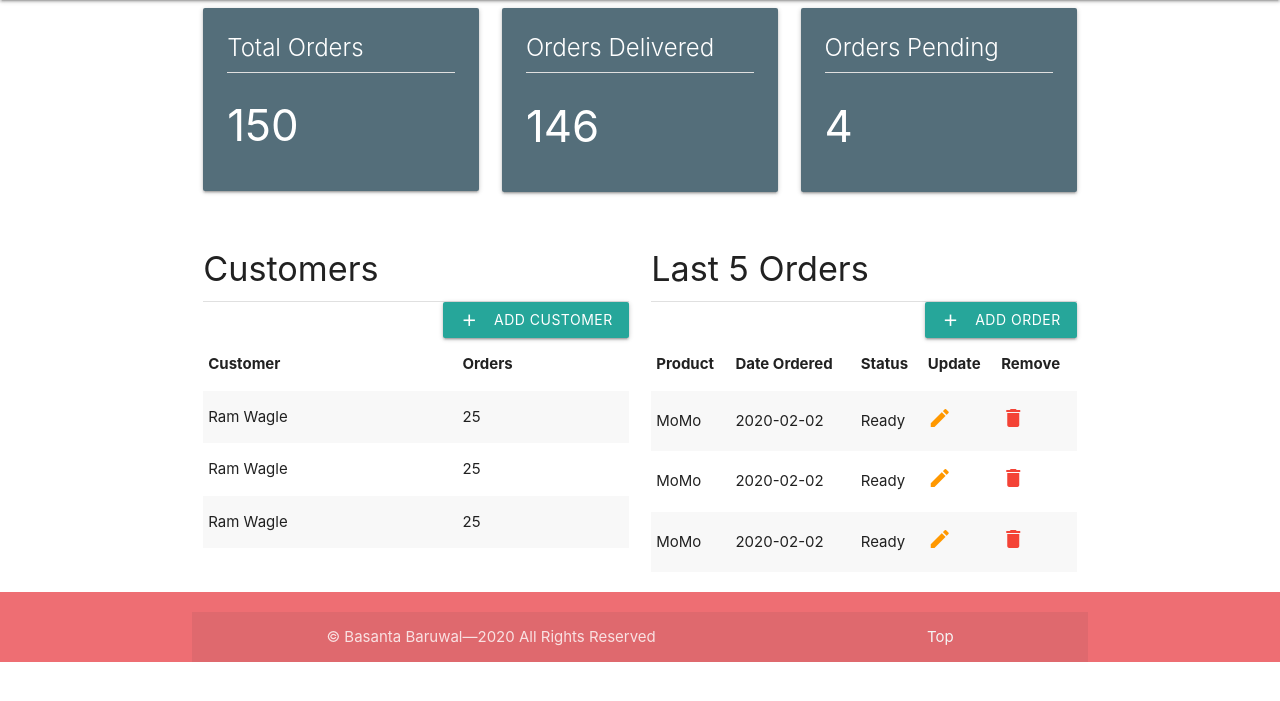
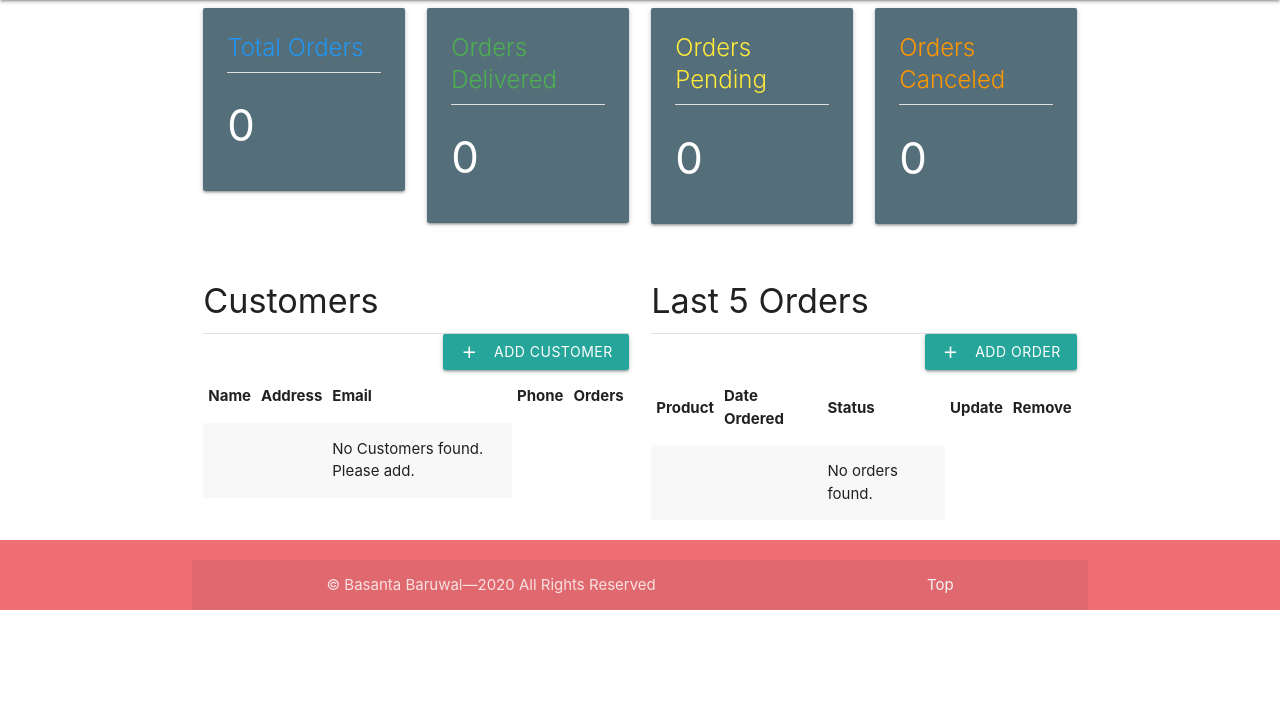
Before and after one commit to basantabaruwal/django_crm, a Django app: page / in a window 1280 px wide. Shown: the part 64-765 px from the top of the page. Run offline with Django 3.2, Linux system fonts and the light colour scheme; some libraries are stand-ins or nearby versions.

Commit message:
OrderForm Using ModelForm

```diff
--- a/accounts/admin.py
+++ b/accounts/admin.py
@@ -1,5 +1,5 @@
 from django.contrib import admin
-from .models import Customer, Product, Order
+from .models import Customer, Product, Order, Tag
 
 # Register your models here.
 
@@ -20,8 +20,10 @@
 
 
 class OrderAdmin(admin.ModelAdmin):
-    list_display = ('status', 'date_created')
+    list_display = ('id', 'status', 'date_created')
+    list_filter = ('status',)
 
 admin.site.register(Customer, CustomerAdmin)
 admin.site.register(Product, ProductAdmin)
 admin.site.register(Order, OrderAdmin)
+admin.site.register(Tag)
--- a/accounts/templates/accounts/dashboard.html
+++ b/accounts/templates/accounts/dashboard.html
@@ -9,30 +9,39 @@
 
     <!--Stats-->
     <div class="row">
-        <div class="col s6 m4">
+        <div class="col s6 m3">
             <div class="card blue-grey darken-1">
                 <div class="card-content white-text">
-                    <span class="card-title">Total Orders</span>
+                    <span class="card-title blue-text lighten-2">Total Orders</span>
                     <div class="divider"></div>
-                    <h3>150</h3>
+                    <h3>{{total_orders}}</h3>
                 </div>
             </div>
         </div>
-        <div class="col s6 m4">
+        <div class="col s6 m3">
             <div class="card blue-grey darken-1">
                 <div class="card-content white-text">
-                    <span class="card-title">Orders Delivered</span>
+                    <span class="card-title green-text darken-2">Orders Delivered</span>
                     <div class="divider"></div>
-                    <h3>146</h3>
+                    <h3>{{orders_delivered}}</h3>
                 </div>
             </div>
         </div>
-        <div class="col s12 m4">
+        <div class="col s6 m3">
             <div class="card blue-grey darken-1">
                 <div class="card-content white-text">
-                    <span class="card-title">Orders Pending</span>
+                    <span class="card-title yellow-text darken-1">Orders Pending</span>
                     <div class="divider"></div>
-                    <h3>4</h3>
+                    <h3>{{orders_pending}}</h3>
+                </div>
+            </div>
+        </div>
+        <div class="col s6 m3">
+            <div class="card blue-grey darken-1">
+                <div class="card-content white-text">
+                    <span class="card-title orange-text">Orders Canceled</span>
+                    <div class="divider"></div>
+                    <h3>{{orders_cancelled}}</h3>
                 </div>
             </div>
         </div>
@@ -51,33 +60,41 @@
             <table class="striped">
                 <thead>
                     <tr>
-                        <th>Customer</th>
+                        <th>Name</th>
+                        <th>Address</th>
+                        <th>Email</th>
+                        <th>Phone</th>
                         <th>Orders</th>
                     </tr>
                 </thead>
                 <tbody>
                     <!--table data-->
+                    {% for customer in customers %}
                     <tr>
-                        <td>Ram Wagle</td>
-                        <td>25</td>
+                        <td>
+                            <a href="{% url 'customer' customer.id%}">
+                                {{customer.name}}
+                            </a>
+                        </td>
+                        <td>{{customer.address}}</td>
+                        <td>{{customer.email}}</td>
+                        <td>{{customer.phone}}</td>
+                        <td>{{customer.number_of_orders}}</td>
                     </tr>
-                    <!--table data-->
+                    {% empty %}
                     <tr>
-                        <td>Ram Wagle</td>
-                        <td>25</td>
+                        <td></td>
+                        <td></td>
+                        <td>No Customers found. Please add.</td>
                     </tr>
-                    <!--table data-->
-                    <tr>
-                        <td>Ram Wagle</td>
-                        <td>25</td>
-                    </tr>
+                    {% endfor %}
                 </tbody>
             </table>
         </div>
         <div class="col s12 m6">
             <h4>Last 5 Orders</h4>
             <div class="divider"></div>
-            <a href="#!" class="btn right block">
+            <a href="{% url 'add_order' %}" class="btn right block">
                 <i class="material-icons left">add</i>
                 Add Order
             </a>
@@ -93,10 +110,11 @@
                 </thead>
                 <tbody>
                     <!--table data-->
+                    {% for order in orders %}
                     <tr>
-                        <td>MoMo</td>
-                        <td>2020-02-02</td>
-                        <td>Ready</td>
+                        <td>{{ order.product.name}}</td>
+                        <td>{{ order.date_created}}</td>
+                        <td>{{ order.status}}</td>
                         <td>
                             <i class="material-icons orange-text">edit</i>
                         </td>
@@ -104,30 +122,15 @@
                             <i class="material-icons red-text">delete</i>
                         </td>
                     </tr>
-                    <!--table data-->
+                    {% empty %}
                     <tr>
-                        <td>MoMo</td>
-                        <td>2020-02-02</td>
-                        <td>Ready</td>
+                        <td></td>
+                        <td></td>
                         <td>
-                            <i class="material-icons orange-text">edit</i>
-                        </td>
-                        <td>
-                            <i class="material-icons red-text">delete</i>
+                            No orders found.
                         </td>
                     </tr>
-                    <!--table data-->
-                    <tr>
-                        <td>MoMo</td>
-                        <td>2020-02-02</td>
-                        <td>Ready</td>
-                        <td>
-                            <i class="material-icons orange-text">edit</i>
-                        </td>
-                        <td>
-                            <i class="material-icons red-text">delete</i>
-                        </td>
-                    </tr>
+                    {% endfor %}
                 </tbody>
             </table>
         </div>
--- a/accounts/urls.py
+++ b/accounts/urls.py
@@ -2,10 +2,12 @@
 from . import views
 
 urlpatterns = [
+    path('register', views.register, name="register"),
+    path('login', views.login, name="login"),
     path('', views.home, name="home"),
     path('dashboard', views.home, name="dashboard"),
     path('products', views.products, name="products"),
-    path('customer', views.customer, name='customer'),
-    path('register', views.register, name="register"),
-    path('login', views.login, name="login"),
+    path('customers', views.customers, name="customers"),
+    path('customers/<int:customer_id>', views.customer, name='customer'),
+    path('orders/add', views.OrderCreateView, name='add_order'),
 ]
--- a/accounts/views.py
+++ b/accounts/views.py
@@ -1,17 +1,57 @@
-from django.shortcuts import render
-# from django.http import HttpResponse
+from django.shortcuts import render, get_object_or_404, redirect
+from django.http import HttpResponse
+
+from .models import Customer, Order, Tag, Product
+
+from django.views.generic import CreateView
+
+from .forms import OrderForm
 
 
 def home(request):
-    return render(request, 'accounts/dashboard.html')
+    orders = Order.objects.all()
+    customers = Customer.objects.all()
+    orders_recent = Order.objects.order_by('-date_created')[:5]
+    total_orders = orders.count()
+    orders_delivered = orders.filter(status="Delivered").count()
+    orders_pending = orders.filter(status="Pending").count()
+    orders_cancelled = orders.filter(status="Cancelled").count()
+    data = {
+        'customers': customers,
+        'orders': orders_recent,
+        'total_orders': total_orders,
+        'orders_delivered': orders_delivered,
+        'orders_pending': orders_pending,
+        'orders_cancelled': orders_cancelled,
+    }
+    return render(request, 'accounts/dashboard.html', data)
+
+
+def customers(request):
+    customers = Customer.objects.order_by('-date_created')
+    data = {
+        'customers': customers
+    }
+
+    return render(request, 'accounts/customers.html', data)
+
+
+def customer(request, customer_id):
+    customer = get_object_or_404(Customer, pk=customer_id)
+    orders = customer.order_set.all()
+    data = {
+        'customer': customer,
+        'orders': orders
+    }
+    return render(request, 'accounts/customer.html', data)
 
 
 def products(request):
-    return render(request, 'accounts/products.html')
-
-
-def customer(request):
-    return render(request, 'accounts/customer.html')
+    products = Product.objects.all()
+    data = {
+        'products': products
+    }
+    return render(request, 'accounts/products.html', data)
 
 
 def register(request):
@@ -20,3 +60,26 @@
 
 def login(request):
     return render(request, 'accounts/login.html')
+
+
+def OrderCreateView(request):
+    if request.method == 'GET':
+        order_form = OrderForm()
+        data = {
+            'order_form': order_form
+        }
+        return render(request, 'accounts/order_form.html', data)
+
+    if request.method == 'POST':
+        form = OrderForm(request.POST)
+        if form.is_valid():
+            customer = form.cleaned_data['customer']
+            product = form.cleaned_data['product']
+            status = form.cleaned_data['status']
+            # print(customer, product, status)
+            # create a new order
+            order = Order(customer=customer, product=product, status=status)
+            order.save()
+            return redirect('dashboard')
+
+        return render(request, 'accounts/order_form.html')
--- a/crm_django/templates/partials/_navbar.html
+++ b/crm_django/templates/partials/_navbar.html
@@ -9,7 +9,7 @@
         <ul class="right hide-on-med-and-down">
             <li><a href="{% url 'dashboard' %}" class="waves-effect waves-dark">Dashboard</a></li>
             <li><a href="{% url 'products' %}" class="waves-effect waves-dark">Products</a></li>
-            <li><a href="{% url 'customer' %}" class="waves-effect waves-dark">Customers</a></li>
+            <li><a href="{% url 'customers' %}" class="waves-effect waves-dark">Customers</a></li>
             <li><a href="#!" class="dropdown-trigger waves-effect waves-dark" data-target="admin-menu">Admin</a></li>
         </ul>
 
@@ -42,13 +42,13 @@
             </ul>
             </li>
             <li><a href="{% url 'products' %}" class="indigo-text">Products</a></li>
-            <li><a href="{% url 'customer' %}" class="indigo-text">Customers</a></li>
+            <li><a href="{% url 'customers' %}" class="indigo-text">Customers</a></li>
         </ul>
         <ul id="admin-menu" class="dropdown-content">
             <li><a href="{% url 'products' %}">Profile</a></li>
             <li><a href="{% url 'dashboard' %}">Settings</a></li>
             <li class="divider" tabindex="-1"></li>
-            <li><a href="{% url 'customer' %}">Logout</a></li>
+            <li><a href="{% url 'customers' %}">Logout</a></li>
         </ul>
     </div>
 </nav>
```
Also changed, not shown: accounts/forms.py (added, +7 -0 lines), accounts/models.py (+17 -5 lines), accounts/templates/accounts/customer.html (+23 -9 lines), accounts/templates/accounts/customers.html (added, +55 -0 lines), accounts/templates/accounts/order_form.html (added, +29 -0 lines), accounts/templates/accounts/products.html (+55 -1 lines), accounts/migrations/0004_auto_20200202_0735.py (added), accounts/migrations/0005_auto_20200202_0742.py (added), accounts/migrations/0006_auto_20200202_0748.py (added), accounts/migrations/0007_auto_20200202_0750.py (added), accounts/migrations/0008_auto_20200202_0753.py (added), accounts/migrations/0009_auto_20200202_0811.py (added), accounts/migrations/0010_auto_20200202_0816.py (added), 1 other file.
